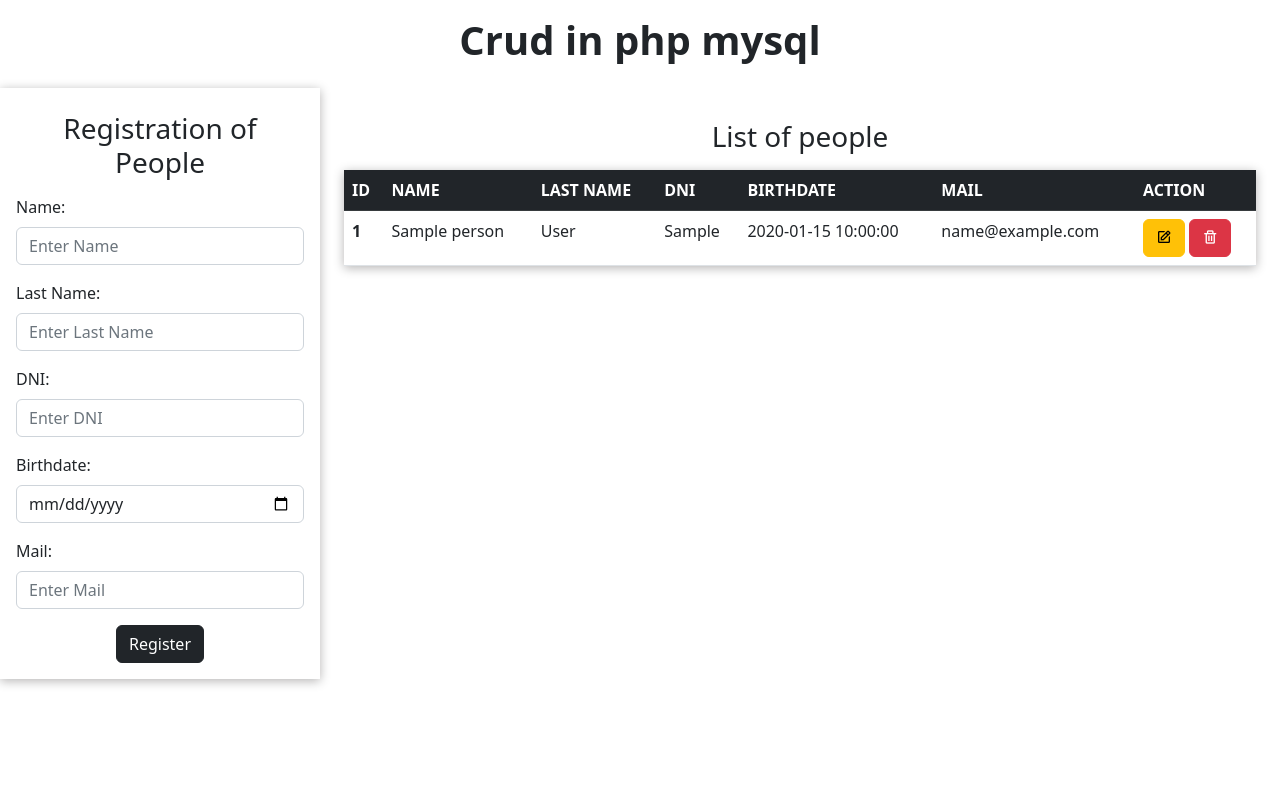
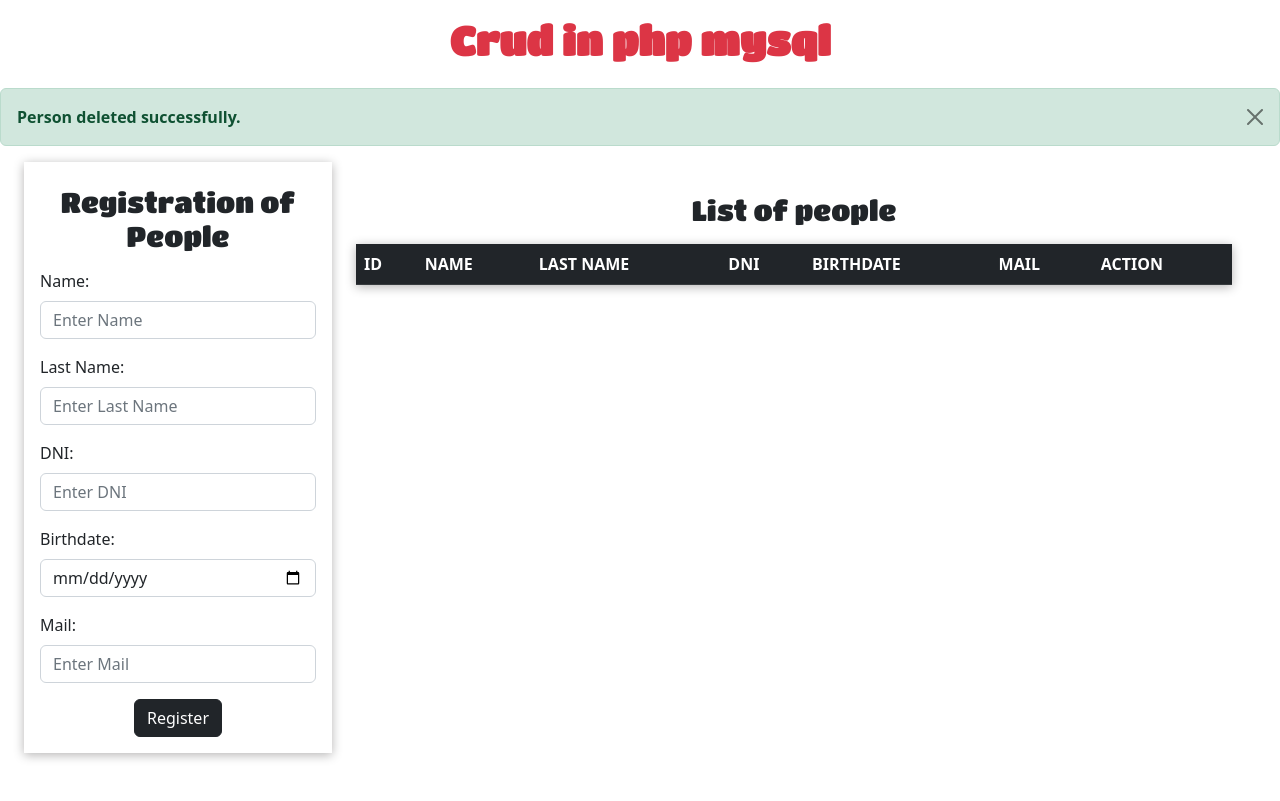
Before and after one commit to JavierParedesVelasquez/crud-php-mysql, a PHP site: page /index.php?id=1 in a window 1280 px wide. Before the commit the page ends 686 px from the top, so only its background shows below. Run offline with PHP 8.4, Linux system fonts and the light colour scheme; tables that the repository leaves empty or names only in its code hold one stand-in row (values such as "Sample post"); lists and menus that the app fills with data are empty.

Commit message:
Segunda Subida

```diff
--- /dev/null
+++ b/controlador/eliminar_person.php
@@ -0,0 +1,20 @@
+<?php
+// Validar que se ah enviado correctamente
+if (!empty($_GET["id"])) {
+    // Si valido que se ah enviado lo que hare sera eliminar el registro, almacenando la id en una variable
+    $id = $_GET["id"];
+    // Consulta
+    $sql = $conexion->query(" delete from person where id_person=$id ");
+    //  Validar si se ah eliminado
+    if ($sql == 1) {
+        echo '<div class="alert alert-success alert-dismissible fade show" role="alert">
+            <strong>Person deleted successfully.</strong>
+            <button type="button" class="btn-close" data-bs-dismiss="alert" aria-label="Close"></button>
+          </div>';
+    } else {
+        echo '<div class="alert alert-danger alert-dismissible fade show" role="alert">
+            <strong>Error deleting.</strong>
+            <button type="button" class="btn-close" data-bs-dismiss="alert" aria-label="Close"></button>
+          </div>';
+    }
+}
--- a/index.php
+++ b/index.php
@@ -10,7 +10,15 @@
     <link href="https://cdn.jsdelivr.net/npm/bootstrap@5.2.3/dist/css/bootstrap.min.css" rel="stylesheet" integrity="sha384-rbsA2VBKQhggwzxH7pPCaAqO46MgnOM80zW1RWuH61DGLwZJEdK2Kadq2F9CUG65" crossorigin="anonymous">
     <!-- Boxicons -->
     <link href='https://unpkg.com/boxicons@2.1.4/css/boxicons.min.css' rel='stylesheet'>
+    <!-- Fonts -->
+    <link rel="preconnect" href="https://fonts.googleapis.com">
+    <link rel="preconnect" href="https://fonts.gstatic.com" crossorigin>
+    <link href="https://fonts.googleapis.com/css2?family=Titan+One&display=swap" rel="stylesheet">
     <style>
+        .title, .subtitle {
+            font-family: 'Titan One', cursive !important;
+        }
+
         .shade {
             box-shadow: 0 2px 10px rgb(10 5 5 / 30%);
         }
@@ -18,15 +26,27 @@
 </head>
 
 <body>
+    <script>
+        // Advertencia del boton eliminar
+        function eliminar() {
+            var resp = confirm("Are you sure you want to delete?");
+            return resp;
+        }
+    </script>
 
-    <h1 class="text-center p-3 fw-bold">Crud in php mysql</h1>
+    <h1 class="text-center p-3 fw-bold title text-danger">Crud in php mysql</h1>
+    <?php
+    // Llamada a la conexion
+    include 'modelo/conexion.php';
+    // Llamando a la vista eliminar
+    include 'controlador/eliminar_person.php';
+    ?>
+    <div class="container-fluid">
+        <div class="row px-4 pb-5">
+            <form class="col-3 p-3 shade" method="post">
+                <h3 class="text-center text-dark py-2 subtitle">Registration of People</h3>
+                <?php
 
-    <div class="container-fluid">
-        <div class="row">
-            <form class="col-3 p-3 shade" method="post">
-                <h3 class="text-center text-dark py-2">Registration of People</h3>
-                <?php
-                include 'modelo/conexion.php';
                 include 'controlador/register_person.php';
                 ?>
                 <div class="mb-3">
@@ -56,7 +76,7 @@
             <div class="col-9 p-4">
 
                 <table class="table shade">
-                    <h3 class="text-center text-dark py-2">List of people</h3>
+                    <h3 class="text-center text-dark py-2 subtitle">List of people</h3>
                     <thead class="table-dark">
                         <tr>
                             <th scope="col">ID</th>
@@ -86,9 +106,11 @@
                                 <td><?= $datos->dni_person ?></td>
                                 <td><?= $datos->birthdate_person ?></td>
                                 <td><?= $datos->mail_person ?></td>
-                                <td>
-                                    <a href="#" class="btn btn-small btn-warning"><i class='bx bx-edit'></i></a>
-                                    <a href="#" class="btn btn-small btn-danger"><i class='bx bx-trash'></i></a>
+                                <td class="d-flex justify-content-center align-items-center gap-2">
+                                    <!-- Quiero que me envie un valor dentro de una variable, esta mandando todos los datos con el id -->
+                                    <a href="vista/modificar_person.php?id=<?= $datos->id_person ?>" class="btn btn-small btn-warning"><i class='bx bx-edit'></i></a>
+                                    <!-- Evento Onclick para que salga mensaje si realmente desea eliminar -->
+                                    <a onclick="return eliminar()" href="index.php?id=<?= $datos->id_person ?>" class="btn btn-small btn-danger"><i class='bx bx-trash'></i></a>
                                 </td>
                             </tr>
                         <?php
@@ -100,21 +122,7 @@
         </div>
     </div>
 
-
-
-
-
-
-
-
-
-
-
-
-
-
-
-
+    <!-- JS Boostrap -->
     <script src="https://cdn.jsdelivr.net/npm/bootstrap@5.2.3/dist/js/bootstrap.bundle.min.js" integrity="sha384-kenU1KFdBIe4zVF0s0G1M5b4hcpxyD9F7jL+jjXkk+Q2h455rYXK/7HAuoJl+0I4" crossorigin="anonymous"></script>
 </body>
 
```
Also changed, not shown: controlador/modificar_person.php (added, +32 -0 lines), vista/modificar_person.php (added, +71 -0 lines).
